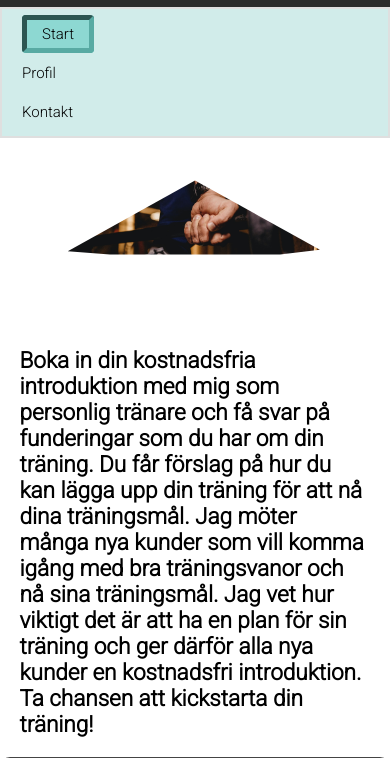
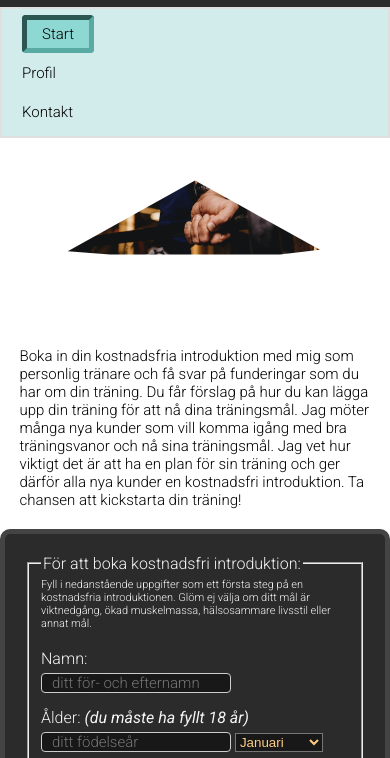
Before and after one commit to FredrikaSundell/IP1, a plain HTML site: page index.html in a window 390 px wide. Shown: the part 86-844 px from the top of the page. Drawn offline with Linux system fonts and the light colour scheme.

Commit message:
responsiv design2

```diff
--- a/index.html
+++ b/index.html
@@ -34,15 +34,13 @@
     </div>
 
     <main>
-      <h2>
-        Boka in din kostnadsfria introduktion med mig som personlig tränare och
-        få svar på funderingar som du har om din träning. Du får förslag på hur
-        du kan lägga upp din träning för att nå dina träningsmål. Jag möter
-        många nya kunder som vill komma igång med bra träningsvanor och nå sina
-        träningsmål. Jag vet hur viktigt det är att ha en plan för sin träning
-        och ger därför alla nya kunder en kostnadsfri introduktion. Ta chansen
-        att kickstarta din träning!
-      </h2>
+      Boka in din kostnadsfria introduktion med mig som personlig tränare och få
+      svar på funderingar som du har om din träning. Du får förslag på hur du
+      kan lägga upp din träning för att nå dina träningsmål. Jag möter många nya
+      kunder som vill komma igång med bra träningsvanor och nå sina träningsmål.
+      Jag vet hur viktigt det är att ha en plan för sin träning och ger därför
+      alla nya kunder en kostnadsfri introduktion. Ta chansen att kickstarta din
+      träning!
     </main>
     <a name="ankareForm"></a>
     <form
```
